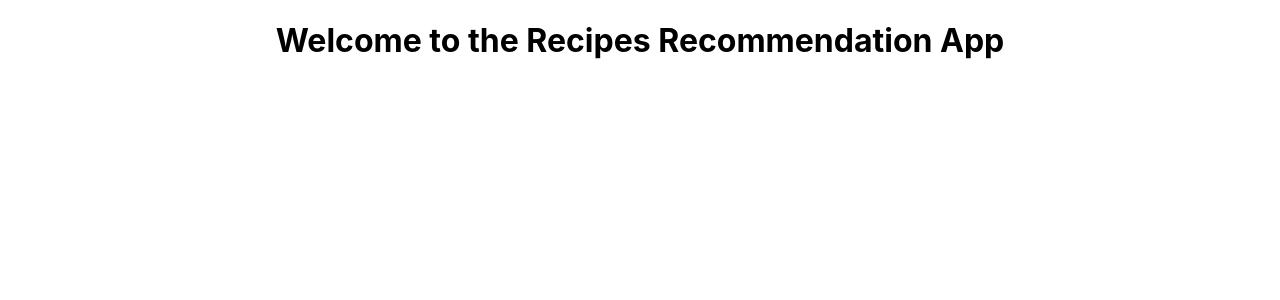
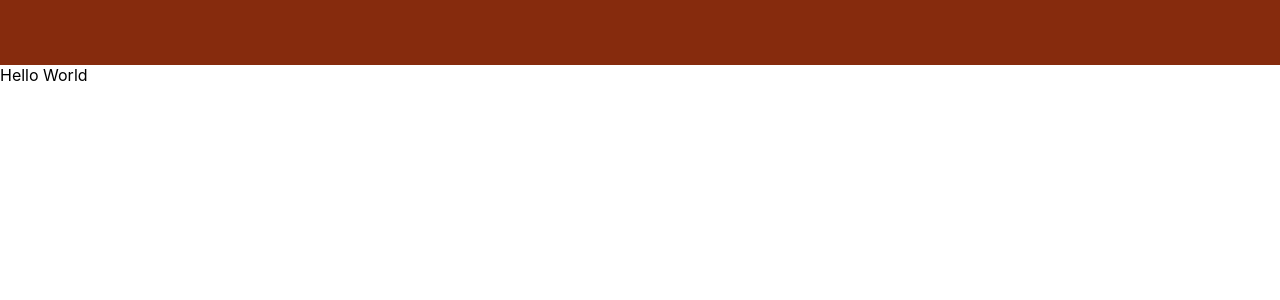
Before and after one commit to Ank-22/Web-Dev-Project, a React (Create React App) app in the folder client/recipe-recommendation-web-app/: page / in a window 1280 px wide. Shown: the top 300 px of the page. Built offline with nearby package versions, Linux system fonts and the light colour scheme.

Commit message:
Configured layout

```diff
--- a/client/recipe-recommendation-web-app/package.json
+++ b/client/recipe-recommendation-web-app/package.json
@@ -10,6 +10,9 @@
     "@types/node": "^16.18.93",
     "@types/react": "^18.2.73",
     "@types/react-dom": "^18.2.23",
+    "animate.css": "^4.1.1",
+    "bootstrap": "^5.3.3",
+    "jQuery": "^1.7.4",
     "react": "^18.2.0",
     "react-dom": "^18.2.0",
     "react-scripts": "5.0.1",
--- a/client/recipe-recommendation-web-app/public/index.html
+++ b/client/recipe-recommendation-web-app/public/index.html
@@ -15,6 +15,10 @@
       user's mobile device or desktop. See https://developers.google.com/web/fundamentals/web-app-manifest/
     -->
     <link rel="manifest" href="%PUBLIC_URL%/manifest.json" />
+    <script src="https://code.jquery.com/jquery-3.6.0.min.js"></script>
+
+    <script src="https://cdn.jsdelivr.net/npm/bootstrap@4.6.2/dist/js/bootstrap.bundle.min.js"></script>
+
     <!--
       Notice the use of %PUBLIC_URL% in the tags above.
       It will be replaced with the URL of the `public` folder during the build.
--- a/client/recipe-recommendation-web-app/src/App.tsx
+++ b/client/recipe-recommendation-web-app/src/App.tsx
@@ -1,12 +1,18 @@
 import React from 'react';
 import './App.css';
+import RecipeNavigation from "./components/header";
 
 function App() {
-  return (
-    <div className="App">
-      <h1> Welcome to the Recipes Recommendation App</h1>
-    </div>
-  );
+    return (
+        <div className="container-fluid">
+            <div>
+                <RecipeNavigation />
+            </div>
+            <div className="downshift">
+                Hello World
+            </div>
+        </div>
+    );
 }
 
 export default App;
--- /dev/null
+++ b/client/recipe-recommendation-web-app/src/components/header/index.css
@@ -0,0 +1,6 @@
+.header_block {
+    position: absolute;
+    width: 100%;
+    height: 65px;
+    background-color: #862B0D;
+}
--- /dev/null
+++ b/client/recipe-recommendation-web-app/src/components/header/index.tsx
@@ -0,0 +1,7 @@
+import './index.css'
+function RecipeNavigation() {
+    return (
+        <div className="header_block"></div>
+    );
+}
+export default RecipeNavigation
--- a/client/recipe-recommendation-web-app/src/index.css
+++ b/client/recipe-recommendation-web-app/src/index.css
@@ -11,3 +11,23 @@ code {
   font-family: source-code-pro, Menlo, Monaco, Consolas, 'Courier New',
     monospace;
 }
+
+.color-yellow {
+  background-color: #FFC95F;
+}
+
+.color-maroon {
+  background-color: #862B0D;
+}
+
+.color-kiwi-green {
+  background-color: #B5C99A;
+}
+
+.color-sand {
+  background-color: #FFF9C9;
+}
+
+.downshift {
+  padding-top: 65px;
+}
```
Also changed, not shown: 1 other file (tests, documents, lock files or other folders).
